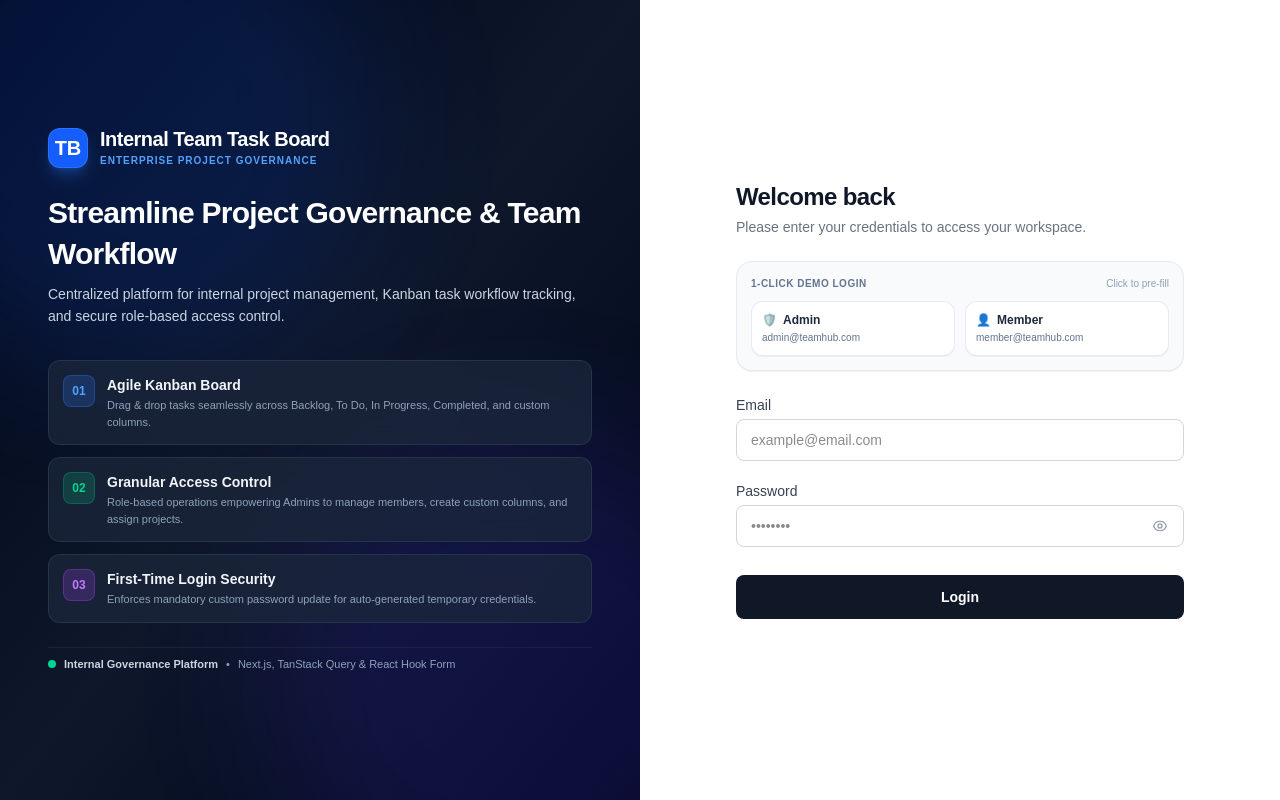
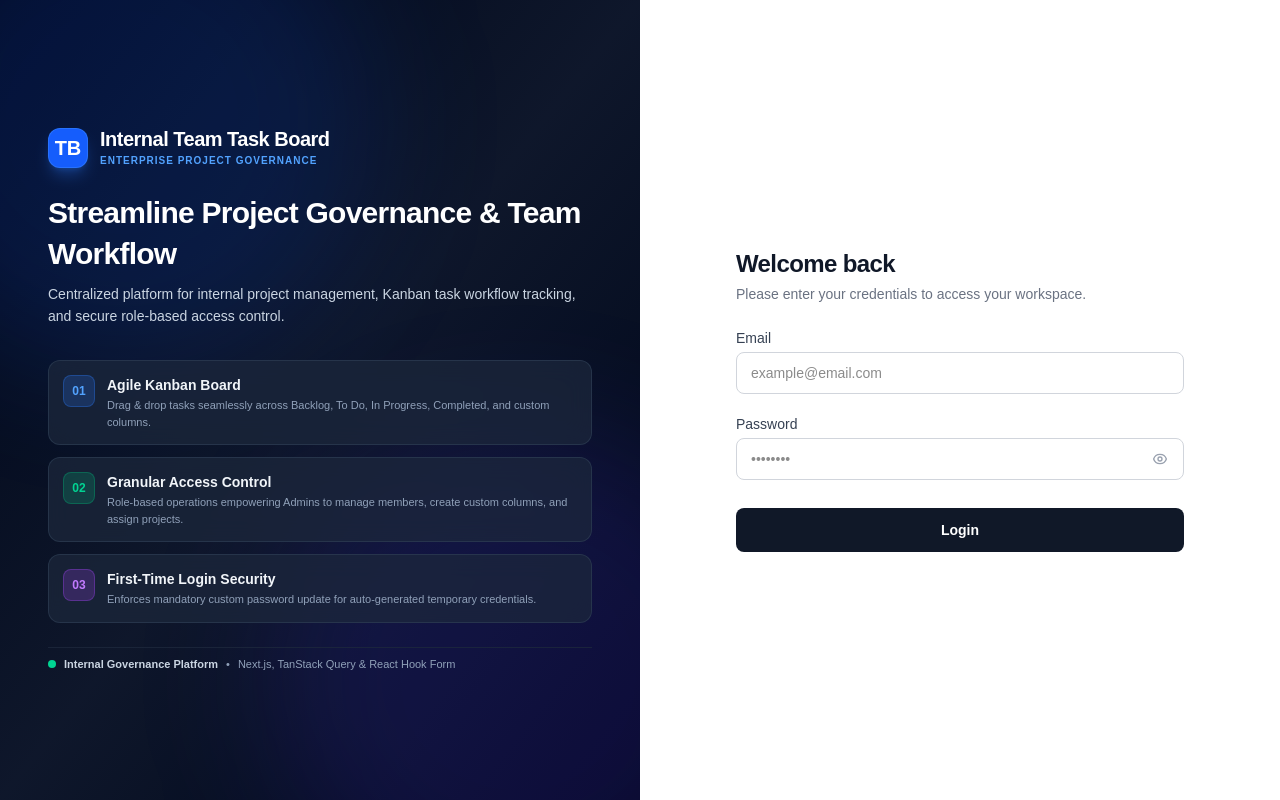
Before and after one commit to Abhi7559/capstone, a Next.js app: page /login in a window 1280 px wide. Built offline with nearby package versions, Linux system fonts and the light colour scheme; no server answers.

Commit message:
fix(ui): remove demo login pill box from login page

```diff
--- a/pages/login.tsx
+++ b/pages/login.tsx
@@ -310,47 +310,6 @@ export default function LoginPage() {
             </div>
           )}
 
-          {/* Quick Demo Credentials Switcher */}
-          <div className="rounded-2xl bg-slate-50 border border-slate-200/80 p-3.5 space-y-2.5 shadow-2xs">
-            <div className="flex items-center justify-between">
-              <span className="text-[10px] font-extrabold uppercase tracking-wider text-slate-500">
-                1-Click Demo Login
-              </span>
-              <span className="text-[10px] text-slate-400 font-medium">Click to pre-fill</span>
-            </div>
-            <div className="grid grid-cols-2 gap-2.5">
-              <button
-                type="button"
-                onClick={() => {
-                  setLoginValue("email", "admin@teamhub.com", { shouldValidate: true });
-                  setLoginValue("password", "Admin@123", { shouldValidate: true });
-                }}
-                className="rounded-xl bg-white border border-slate-200/80 hover:border-blue-500 hover:bg-blue-50/50 p-2.5 text-left transition cursor-pointer group shadow-2xs"
-              >
-                <div className="flex items-center gap-1.5">
-                  <span className="text-xs">🛡️</span>
-                  <span className="text-xs font-bold text-slate-800 group-hover:text-blue-700">Admin</span>
-                </div>
-                <span className="text-[10px] text-slate-500 block truncate mt-0.5">admin@teamhub.com</span>
-              </button>
-
-              <button
-                type="button"
-                onClick={() => {
-                  setLoginValue("email", "member@teamhub.com", { shouldValidate: true });
-                  setLoginValue("password", "Member@123", { shouldValidate: true });
-                }}
-                className="rounded-xl bg-white border border-slate-200/80 hover:border-emerald-500 hover:bg-emerald-50/50 p-2.5 text-left transition cursor-pointer group shadow-2xs"
-              >
-                <div className="flex items-center gap-1.5">
-                  <span className="text-xs">👤</span>
-                  <span className="text-xs font-bold text-slate-800 group-hover:text-emerald-700">Member</span>
-                </div>
-                <span className="text-[10px] text-slate-500 block truncate mt-0.5">member@teamhub.com</span>
-              </button>
-            </div>
-          </div>
-
           <form
             onSubmit={handleSubmit(onSubmit)}
             className="space-y-5"
```
